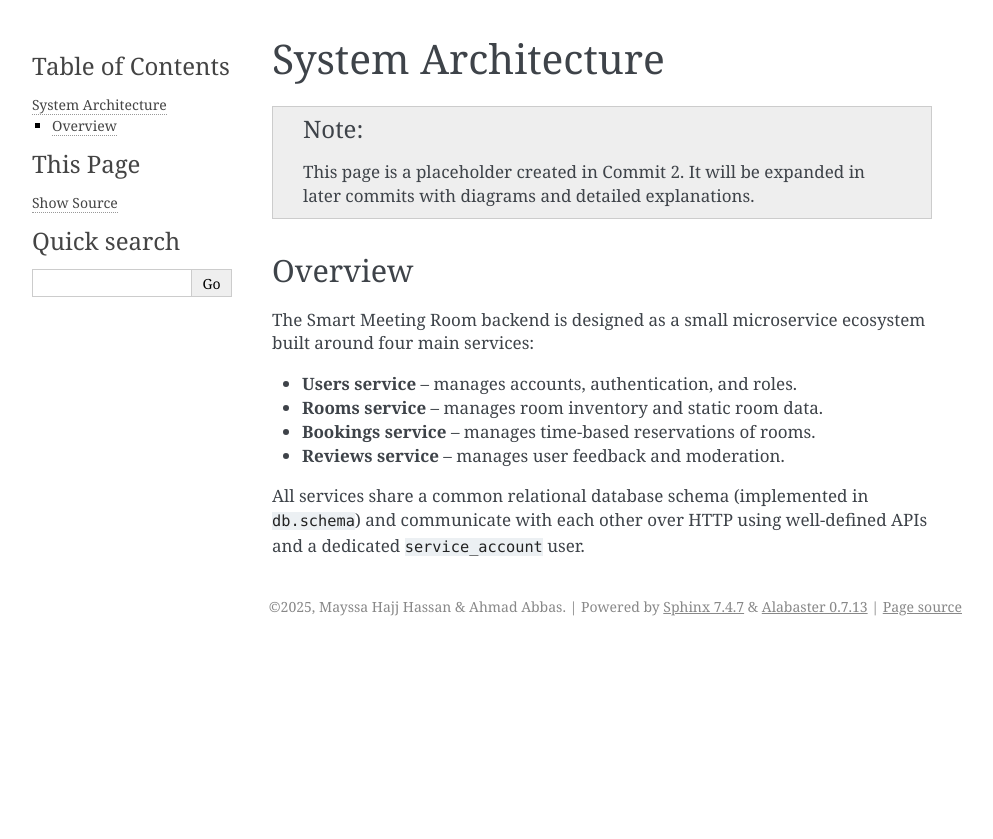
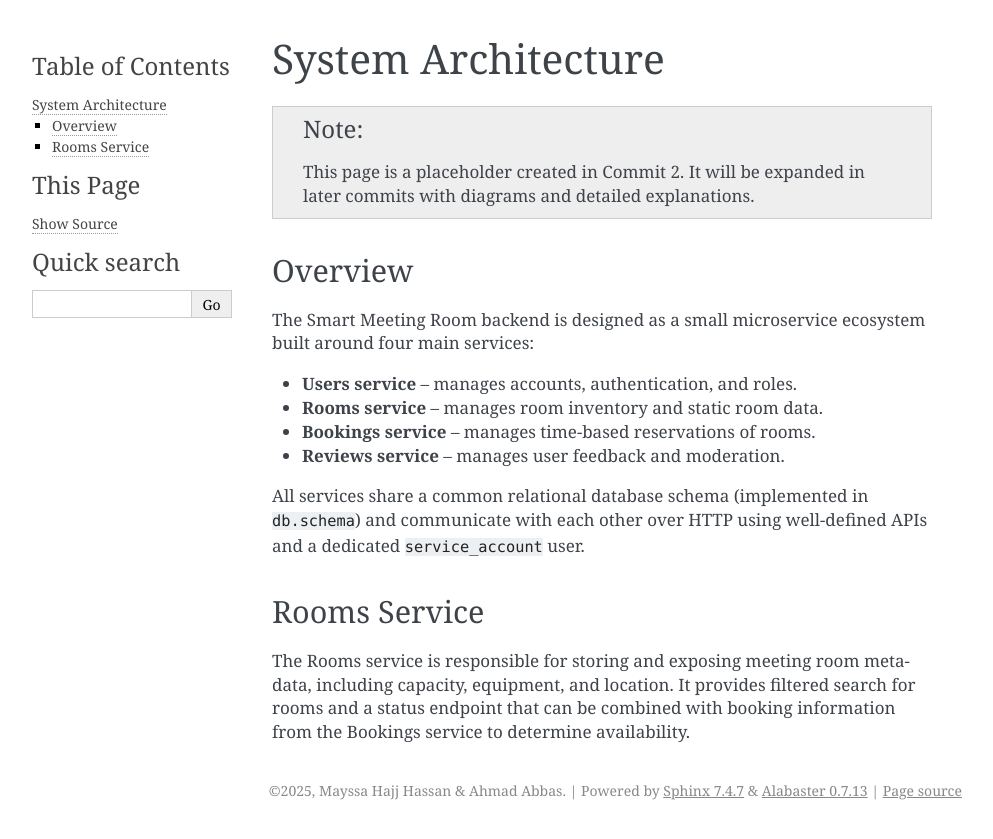
Before and after one commit to MayssaHH/MayssaHajjHassan_AhmadAbbas_meetingroom, a Sphinx documentation site: the page built from docs/source/architecture.rst, in a window 1280 px wide. Shown: the top 839 px of the page, without its empty margins (148-1141 px from the left). Built offline with Sphinx 7.4.7, drawn with Linux system fonts in a browser that asks for light colours.

Commit message:
Rooms service docs and Postman collection

```diff
--- a/docs/source/architecture.rst
+++ b/docs/source/architecture.rst
@@ -20,3 +20,11 @@ ecosystem built around four main services:
 All services share a common relational database schema (implemented in
 ``db.schema``) and communicate with each other over HTTP using
 well-defined APIs and a dedicated ``service_account`` user.
+
+Rooms Service
+-------------
+
+The Rooms service is responsible for storing and exposing meeting room metadata,
+including capacity, equipment, and location. It provides filtered search for
+rooms and a status endpoint that can be combined with booking information from
+the Bookings service to determine availability.
--- a/docs/source/index.rst
+++ b/docs/source/index.rst
@@ -10,7 +10,7 @@ page and a placeholder for the Users service.
 
 .. toctree::
    :maxdepth: 2
-   :caption: Contents:
 
    architecture
    users_service
+   rooms_service
```
Also changed, not shown: docs/source/rooms_service.rst (added, +90 -0 lines).
